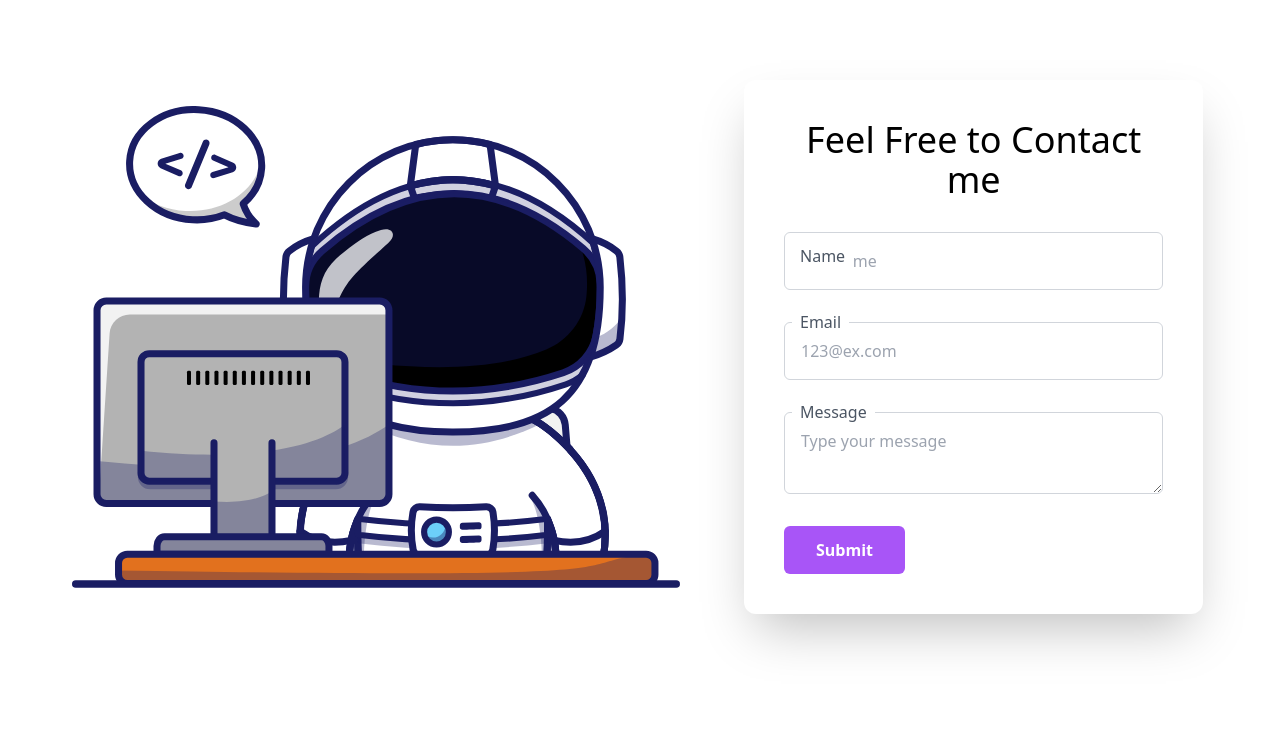
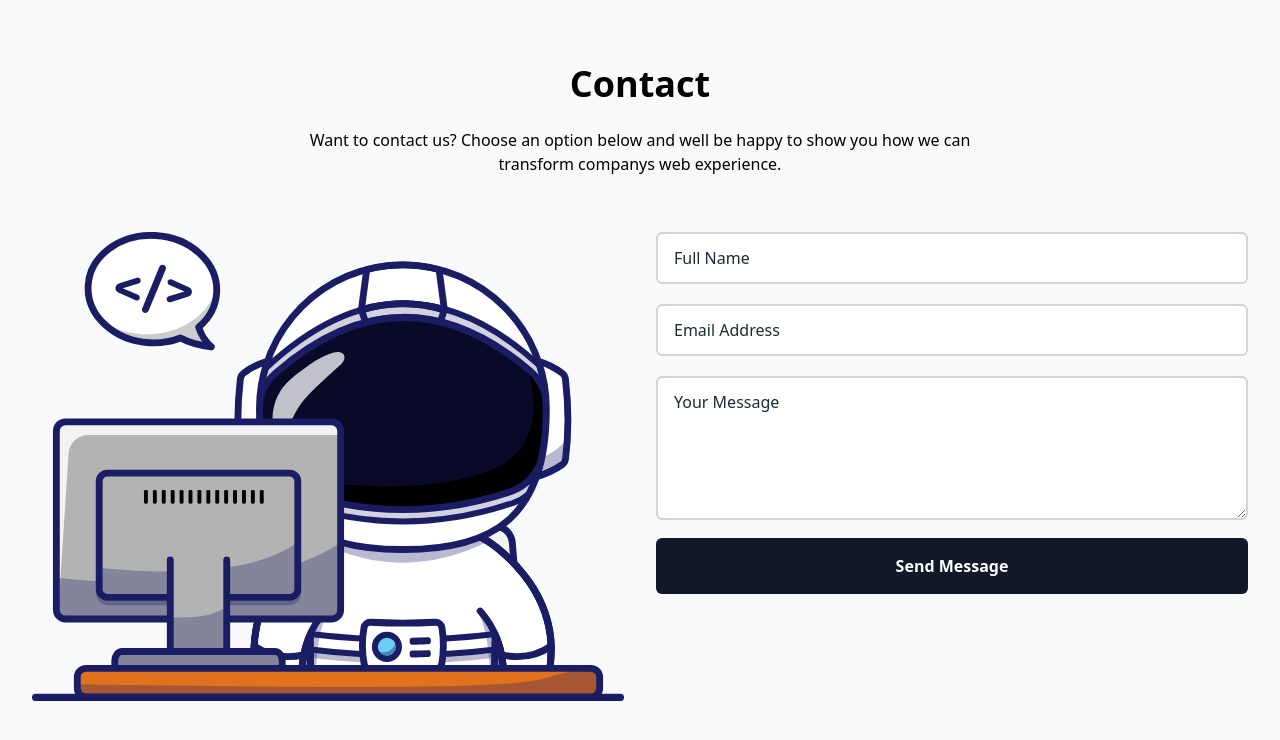
Before and after one commit to oakarboleda/oakarboleda, a Next.js app: page /contact in a window 1280 px wide. Shown: the top 740 px of the page. Built offline with nearby package versions, Linux system fonts and the light colour scheme.

Commit message:
Fixed some of the things
For my Lisa and Lauren

```diff
--- a/app/about/page.tsx
+++ b/app/about/page.tsx
@@ -11,8 +11,13 @@ function About() {
     <>
       <div className="container">
         <div className="grid grid-cols-1 gap-[60px] lg:grid-cols-2 xl:gap-[134px]">
-          <div className="relative">
-            <Image width={300} height={300} src="/oak.png" alt="Oak Arboleda" />
+          <div className="absolute">
+            <Image
+              fill
+              src="/oak.png"
+              alt="Oak Arboleda"
+              sizes="(max-width: 768px) 100vw, (max-width: 1200px) 50vw, 33vw"
+            />
             <div className="absolute bottom-0 right-0 z-10 flex flex-col flex-wrap md:right-[170px] lg:right-[-30px]">
               <span className="font-Syne before:bg-primary relative inline-block text-[65px] font-bold leading-none text-white before:absolute before:left-[-13px] before:top-[50%] before:-z-[1] before:block before:h-[95px] before:w-[95px] before:translate-y-[-50%] before:rounded-full lg:before:h-[100px] lg:before:w-[100px] xl:text-[80px] xl:before:h-[110px] xl:before:w-[110px]">
                 10+
@@ -56,7 +61,7 @@ function About() {
               </li>
               <li>
                 <span className="before:bg-black-300 font-Syne relative text-[32px] font-bold leading-10 text-white before:absolute before:left-0 before:right-0 before:top-[0px] before:-z-[1] before:block before:h-[43px] before:w-[43px] before:rounded-full">
-                  <a href="">
+                  <a href="https://www.behance.net/oaknarboleda">
                     <FontAwesomeIcon icon={faBehance} />
                   </a>
                 </span>
--- a/app/components/Page.tsx
+++ b/app/components/Page.tsx
@@ -62,8 +62,8 @@ function Page({
         <meta property="twitter:description" content={desc} />
         <meta property="twitter:image" content="" />
       </Head>
+      <Header />
       <main>
-        <Header />
         {children}
         <Analytics />
         <SpeedInsights />
--- a/app/components/global/NavBar.tsx
+++ b/app/components/global/NavBar.tsx
@@ -27,27 +27,92 @@ const links = [
   // { id: 6, name: 'Blog', href: '/blog', icon: faBlog },
 ];
 const Header: React.FC = () => {
-  const [isOpen, setIsOpen] = useState(false);
+  const [menuOpen, setMenuOpen] = useState(false);
   const toggleMenu = () => {
-    setIsOpen(!isOpen);
+    setMenuOpen(!menuOpen);
+    const mobileMenu = document.getElementById('mobile-menu-2');
+    if (mobileMenu) {
+      mobileMenu.classList.toggle('hidden');
+    }
   };
   const router = useRouter();
   return (
-    <header className="absolute top-0 z-10 flex w-full xl:pl-12">
-      <div className="hamburger" onClick={toggleMenu}>
-        <div className={isOpen ? 'bar open' : 'bar'}></div>
-        <div className={isOpen ? 'bar open' : 'bar'}></div>
-        <div className={isOpen ? 'bar open' : 'bar'}></div>
-      </div>
-      <nav className={isOpen ? 'header-nav open' : 'header-nav'}>
-        <div className="flex justify-between px-3 py-2">
-          <ul className="flex items-center space-x-3 rounded-lg px-3 py-2 text-sm font-medium">
+    <nav className="header header-nav bg-slate-950 py-2.5 text-white">
+      <div className="mx-auto flex max-w-screen-xl flex-wrap items-center justify-between px-4">
+        <a href="#" className="flex items-center">
+          <img
+            src="/logo.svg"
+            className="mr-3 h-6 sm:h-9"
+            alt="Arboleda Logo"
+          />
+          <span className="self-center whitespace-nowrap text-xl font-semibold dark:text-white">
+            Arboleda
+          </span>
+        </a>
+        <div className="flex items-center lg:order-2">
+          <div className="mr-4 mt-2 hidden sm:inline-block">
+            <span></span>
+          </div>
+          <a
+            href="/resume.pdf"
+            download
+            className="rounded-lg bg-purple-700 px-4 py-2 text-sm font-medium text-white hover:bg-purple-800 focus:outline-none focus:ring-4 focus:ring-purple-300 dark:bg-purple-600 dark:hover:bg-purple-700 dark:focus:ring-purple-800 sm:mr-2 lg:mr-0 lg:px-5 lg:py-2.5"
+          >
+            Download Resume
+          </a>
+          <button
+            data-collapse-toggle="mobile-menu-2"
+            type="button"
+            className="ml-1 inline-flex items-center rounded-lg p-2 text-sm text-gray-500 hover:bg-gray-100 focus:outline-none focus:ring-2 focus:ring-gray-200 dark:text-gray-400 dark:hover:bg-gray-700 dark:focus:ring-gray-600 lg:hidden"
+            aria-controls="mobile-menu-2"
+            aria-expanded="true"
+            onClick={() => {
+              toggleMenu();
+            }}
+          >
+            <span className="sr-only">Open main menu</span>
+            <svg
+              className="h-6 w-6"
+              fill="currentColor"
+              viewBox="0 0 20 20"
+              xmlns="http://www.w3.org/2000/svg"
+            >
+              <path
+                fillRule="evenodd"
+                d="M3 5a1 1 0 011-1h12a1 1 0 110 2H4a1 1 0 01-1-1zM3 10a1 1 0 011-1h12a1 1 0 110 2H4a1 1 0 01-1-1zM3 15a1 1 0 011-1h12a1 1 0 110 2H4a1 1 0 01-1-1z"
+                clipRule="evenodd"
+              ></path>
+            </svg>
+            <svg
+              className="hidden h-6 w-6"
+              fill="currentColor"
+              viewBox="0 0 20 20"
+              xmlns="http://www.w3.org/2000/svg"
+            >
+              <path
+                fillRule="evenodd"
+                d="M4.293 4.293a1 1 0 011.414 0L10 8.586l4.293-4.293a1 1 0 111.414 1.414L11.414 10l4.293 4.293a1 1 0 01-1.414 1.414L10 11.414l-4.293 4.293a1 1 0 01-1.414-1.414L8.586 10 4.293 5.707a1 1 0 010-1.414z"
+                clipRule="evenodd"
+              ></path>
+            </svg>
+          </button>
+        </div>
+        {/* Mobile Menu */}
+        <div
+          className="w-full items-center justify-between lg:order-1 lg:flex lg:w-auto"
+          id="mobile-menu-2"
+        >
+          <ul className="mt-4 flex flex-col font-medium lg:mt-0 lg:flex-row lg:space-x-8">
             {links.map((link) => (
               <li
-                className="flex items-center gap-x-1 text-sm font-semibold leading-6 text-slate-50"
+                className="block border-b border-gray-100 py-2 pl-3 pr-4 text-gray-700 hover:bg-gray-50 dark:border-gray-700 dark:text-gray-400 dark:hover:bg-gray-700 dark:hover:text-white lg:border-0 lg:p-0 lg:hover:bg-transparent lg:hover:text-purple-700 lg:dark:hover:bg-transparent lg:dark:hover:text-white"
                 key={link.id}
               >
-                <FontAwesomeIcon className="w-6" icon={link.icon} />
+                <FontAwesomeIcon
+                  height={55}
+                  className="w-7 text-white"
+                  icon={link.icon}
+                />
                 <Link
                   href={link.href}
                   onClick={() => router.push('/#', { scroll: false })}
@@ -59,9 +124,8 @@ const Header: React.FC = () => {
             ))}
           </ul>
         </div>
-      </nav>
-    </header>
+      </div>
+    </nav>
   );
 };
-
 export default Header;
--- a/app/contact/page.tsx
+++ b/app/contact/page.tsx
@@ -19,76 +19,58 @@ const Contact: FC = () => {
 
   return (
     <>
-      <div
-        className="mb-0 ml-auto mr-auto mt-0 flex max-w-7xl flex-col items-center justify-between pb-0 pl-10 pr-10 pt-0
-      lg:flex-row xl:px-5"
-      >
-        <div className="flex w-full flex-col items-center pb-20 pl-10 pr-10 pt-5 lg:flex-row lg:pt-20">
-          <div className="relative w-full max-w-md bg-cover px-3 lg:w-7/12 lg:max-w-2xl">
-            <div className="relative flex h-full w-full flex-col items-center justify-center lg:pr-10">
+      <div className="bg-gray-50 dark:bg-gray-900" id="contact">
+        <div className="mx-auto max-w-7xl px-4 pt-16 text-center sm:px-6 lg:px-8">
+          <h2 className="text-4xl font-bold dark:text-gray-100">Contact</h2>
+          <p className="m-auto max-w-2xl pb-6 pt-6 text-center text-base dark:text-gray-400">
+            Want to contact us? Choose an option below and well be happy to show
+            you how we can transform companys web experience.
+          </p>
+        </div>
+        <div className="mx-auto grid max-w-7xl gap-y-8 px-4 pb-16 pt-8 sm:px-6 md:grid-cols-2 md:gap-x-8 md:gap-y-8 lg:grid-cols-2 lg:gap-x-8 lg:gap-y-16 lg:px-8">
+          <div>
             <Astronaut />
           </div>
-          </div>
-          <div className="relative z-10 mb-0 ml-0 mr-0 mt-20 w-full max-w-2xl px-3 lg:mt-0 lg:w-5/12">
-            <div
-              className="relative z-10 flex flex-col items-start justify-start rounded-xl bg-white pb-10 pl-10 pr-10
-            pt-10 shadow-2xl"
-            >
-              <p className="w-full text-center text-4xl font-medium leading-snug">
-                Feel Free to Contact me
-              </p>
-              <form
-                onSubmit={handleSubmit(onSubmit)}
-                className="relative mb-0 ml-0 mr-0 mt-6 w-full space-y-8 "
-              >
-                <div className="relative">
-                  <p className="absolute mb-0 ml-2 mr-0 mt-3 bg-white pb-0 pl-2 pr-2 pt-0 font-medium text-gray-600">
-                    Name
-                  </p>
+          <div>
+            <form>
+              <input type="checkbox" id="" className="hidden" name="botcheck" />
+              <div className="mb-5">
                 <input
+                  type="text"
                   placeholder="Full Name"
-                    type="text"
-                    className="mb-0 ml-0 mr-0
-                  mt-2 block w-full rounded-md border border-gray-300 bg-white pb-4 pl-4 pr-4 pt-4 text-base placeholder-gray-400
-                  focus:border-black focus:outline-none"
-                    {...register('name', { required: true })}
+                  autoComplete="false"
+                  className="w-full rounded-md border-2 border-gray-300 px-4 py-3 outline-none ring-gray-100 placeholder:text-gray-800 focus:border-gray-600 focus:ring-4 dark:border-gray-600 dark:bg-gray-900 dark:text-white dark:ring-0 dark:placeholder:text-gray-200 dark:focus:border-white"
+                  name="name"
                 />
               </div>
-                <div className="relative">
-                  <p className="absolute -mt-3 mb-0 ml-2 mr-0 bg-white pb-0 pl-2 pr-2 pt-0 font-medium text-gray-600">
-                    Email
-                  </p>
+              <div className="mb-5">
+                <label htmlFor="email_address" className="sr-only">
+                  Email Address
+                </label>
                 <input
-                    placeholder="123@ex.com"
+                  id="email_address"
                   type="email"
-                    className="mb-0 ml-0 mr-0
-                  mt-2 block w-full rounded-md border border-gray-300 bg-white pb-4 pl-4 pr-4 pt-4 text-base placeholder-gray-400
-                  focus:border-black focus:outline-none"
-                    {...register('email', { required: true })}
+                  placeholder="Email Address"
+                  autoComplete="false"
+                  className="w-full rounded-md border-2 border-gray-300 px-4 py-3 outline-none ring-gray-100 placeholder:text-gray-800 focus:border-gray-600   focus:ring-4  dark:border-gray-600 dark:bg-gray-900 dark:text-white dark:ring-0 dark:placeholder:text-gray-200 dark:focus:border-white"
+                  name="email"
                 />
               </div>
-                <div className="relative">
-                  <p
-                    className="absolute -mt-3 mb-0 ml-2 mr-0 bg-white pb-0 pl-2 pr-2 pt-0 font-medium
-                  text-gray-600"
+              <div className="mb-3">
+                <textarea
+                  placeholder="Your Message"
+                  className="h-36 w-full rounded-md border-2 border-gray-300 px-4 py-3 outline-none   ring-gray-100 placeholder:text-gray-800  focus:border-gray-600 focus:ring-4  dark:border-gray-600 dark:bg-gray-900 dark:text-white dark:ring-0 dark:placeholder:text-gray-200 dark:focus:border-white"
+                  name="message"
+                ></textarea>
+              </div>
+              <button
+                onSubmit={handleSubmit(onSubmit)}
+                type="submit"
+                className="w-full rounded-md bg-gray-900 px-7 py-4 font-semibold text-white transition-colors hover:bg-gray-800 focus:outline-none focus:ring focus:ring-gray-200 focus:ring-offset-2 dark:bg-white dark:text-black "
               >
-                    Message
-                  </p>
-                  <textarea
-                    placeholder="Type your message"
-                    className="mb-0 ml-0 mr-0
-                  mt-2 block w-full rounded-md border border-gray-300 bg-white pb-4 pl-4 pr-4 pt-4 text-base placeholder-gray-400
-                  focus:border-black focus:outline-none"
-                    {...register('message', { required: true })}
-                  />
-                </div>
-                <div className="relative">
-                  <button className="hover:shadow-form rounded-md bg-purple-500 px-8 py-3 text-base font-semibold text-white outline-none">
-                    Submit
+                Send Message
               </button>
-                </div>
             </form>
-            </div>
           </div>
         </div>
       </div>
--- a/app/styles/custom.scss
+++ b/app/styles/custom.scss
@@ -557,17 +557,16 @@ $background-color_5: inherit;
     left: 0;
     right: 0;
     height: 120%;
-    background: linear-gradient(to bottom, rgba(0, 0, 0, 0.7), transparent);
   }
 }
 
 canvas {
+  top: 0;
   margin: 0;
   padding: 0;
   width: 100%;
   height: 100%;
 }
-
 
 .layer {
   position: absolute;
@@ -1271,15 +1270,11 @@ canvas {
 
 /* Header Styles */
 .header {
-  position: absolute;
+  position: sticky;
+  min-height: 60px;
   top: 0; /* adjust as needed */
   left: 0; /* adjust as needed */
-  display: flex;
-  justify-content: space-between; /* Ensures the space between logo and nav */
-  align-items: center;
-  padding: 10px 20px;
-  color: white;
-  z-index: 1000;
+
 
 }
 
@@ -1288,26 +1283,12 @@ canvas {
   font-weight: bold;
 }
 
-.hamburger {
-  display: none;
-  flex-direction: column;
-  cursor: pointer;
-  gap: 5px;
-  color: white;
-}
-
-.bar {
-  width: 25px;
-  height: 3px;
-  background-color: white;
-  transition: all 0.3s;
-}
 
 .header-nav {
-  list-style-type: none;
-  display: flex;
-  gap: 15px;
-  margin-left: auto; /* This will push it to the right */
+  z-index: 10000;
+  position: sticky;
+
+  /* This will push it to the right */
 }
 
 .header-nav ul {
@@ -1326,36 +1307,3 @@ canvas {
 .header-nav a:hover {
   text-decoration: underline;
 }
-
-/* Mobile Styles */
-@media (max-width: 768px) {
-  .header-nav {
-    display: none;
-    flex-direction: column;
-    background-color: #333;
-    position: absolute;
-    top: 60px;
-    left: 0;
-    width: 100%;
-  }
-
-  .header-nav.open {
-    display: flex;
-  }
-
-  .hamburger {
-    display: flex;
-  }
-
-  .bar.open:nth-child(1) {
-    transform: rotate(45deg) translate(5px, 5px);
-  }
-
-  .bar.open:nth-child(2) {
-    opacity: 0;
-  }
-
-  .bar.open:nth-child(3) {
-    transform: rotate(-45deg) translate(6px, -6px);
-  }
-}
```
Also changed, not shown: public/logo.svg (added). Lines whose indentation alone changed are shown as unchanged.
